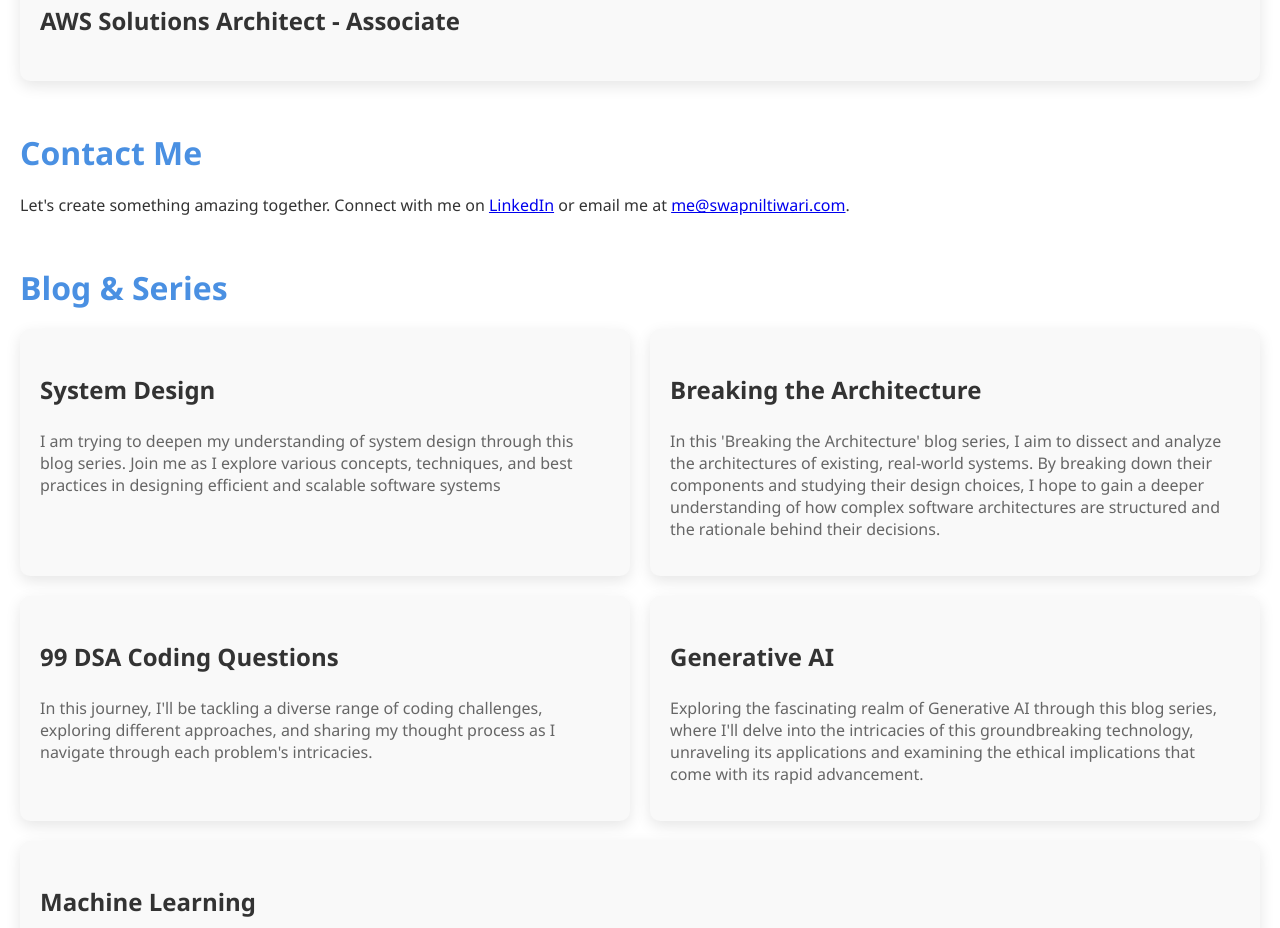
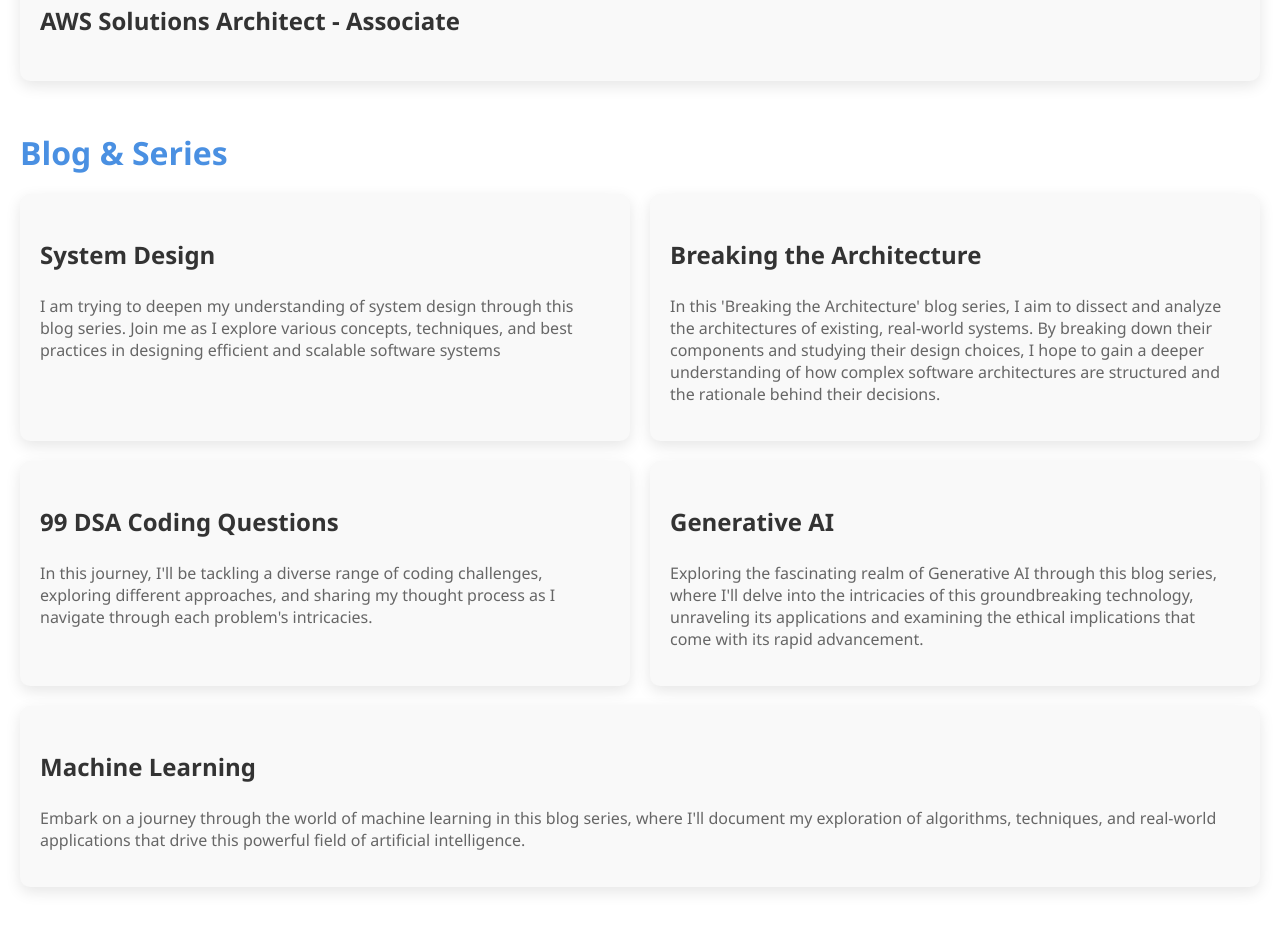
Before and after one commit to FilledVaccum/filledvaccum.github.io, a plain HTML site: page index.html in a window 1280 px wide. Shown: the part 2300-3228 px from the top of the page. Drawn offline with Linux system fonts and the light colour scheme.

Commit message:
Removed duplicate Contact me Section

```diff
--- a/index.html
+++ b/index.html
@@ -191,11 +191,6 @@
             </div>
         </section>
 
-        <section id="contact">
-            <h2>Contact Me</h2>
-            <p>Let's create something amazing together. Connect with me on <a href="https://www.linkedin.com/in/swapniltiwaridelhi">LinkedIn</a> or email me at <a href="mailto:me@swapniltiwari.com">me@swapniltiwari.com</a>.</p>
-        </section>
-
         <section id="Blog & Series">
             <h2>Blog & Series</h2>
             <div class="cards">
```
